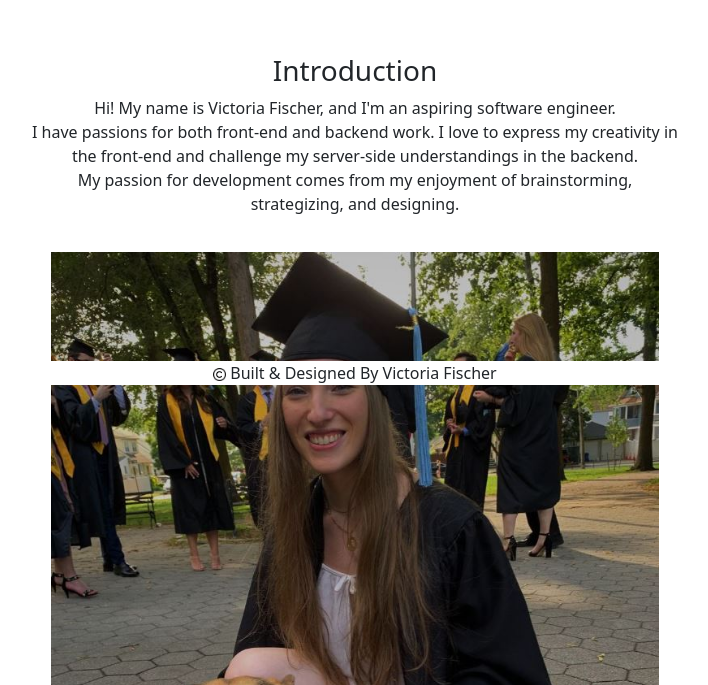
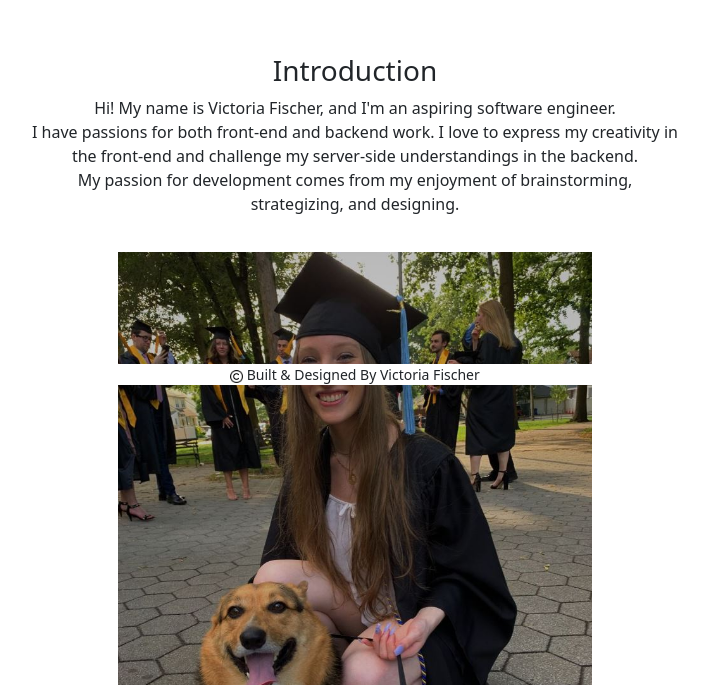
Before and after one commit to vfischer9/Portfolio-App, a React (Create React App) app: page / in a window 1280 px wide. Shown: the part 415-1100 px from the top of the page, without its empty margins (285-993 px from the left). Built offline with nearby package versions, Linux system fonts and the light colour scheme.

Commit message:
screen resolutions for image and resume

```diff
--- a/src/App.css
+++ b/src/App.css
@@ -183,6 +183,11 @@
     margin-bottom: 15px;
   }
 
+  .vfischer{
+    height: 10rem;
+    margin-top: 20px;
+  }
+
   .navigate{
     height: 6rem;
     padding: 12px;
@@ -230,7 +235,20 @@
     margin-bottom: 400px;
   }
 
+  .footer{
+    font-size: 12px;
+    text-align: center;
+  }
  }
+
+ @media only screen and (max-width: 767px) {
+  #resumeComponent {
+      display: none;
+  }
+  #resume::after{
+    content: "Please view on a larger resolution.";
+  }
+}
 
  /* // Medium devices (tablets, 767px and up) */
 @media (min-width: 767px) {
@@ -244,6 +262,16 @@
 
   .line{
     margin: 0;
+  }
+
+  .vfischer{
+    height: 35rem;
+    margin-top: 20px;
+  }
+
+  .footer{
+    font-size: 14px;
+    text-align: center;
   }
 
   .navigate{
--- a/src/components/Resume.js
+++ b/src/components/Resume.js
@@ -5,7 +5,7 @@ function Resume() {
     console.log('resume loads');
 
     return (
-        <div className='bordered'>
+        <div className='bordered' id='resumeComponent'>
             {/* <embed className='resumeEmbed' src="https://onedrive.live.com/embed?resid=BE35587733C974EE%2145362&amp;authkey=%21AD0PrIMP1Jm23Bw&amp;em=2&amp;wdEmbedCode=0"></embed> */}
             <h3 className='resumeName'>VICTORIA FISCHER</h3>
             <p className='resumeContact'>(917) 831-8913 || fischer.victoria17@gmail.com || Staten Island, NY ||  <a target='_blank' href="https://github.com/vfischer9">https://github.com/vfischer9</a> || <a target='_blank' href="https://www.linkedin.com/in/vfischer9/">https://www.linkedin.com/in/vfischer9/</a></p>
```
